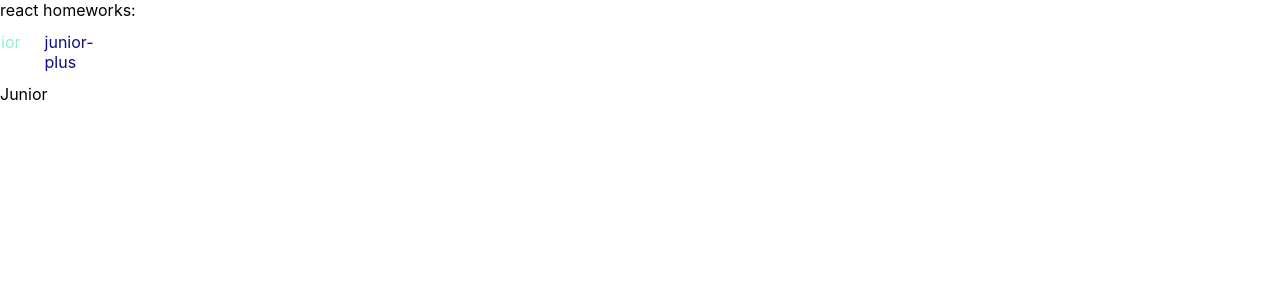
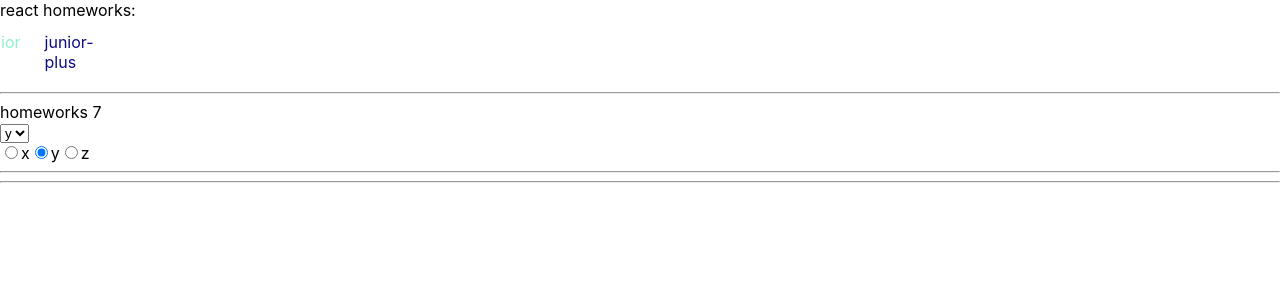
Before and after one commit to Viktoriyadegt/dz-ignat, a React (Create React App) app: page /#/junior in a window 1280 px wide. Shown: the top 300 px of the page. Built offline with nearby package versions, Linux system fonts and the light colour scheme.

Commit message:
dz-7 (radio_select)

```diff
--- a/src/p2-homeworks/h5/pages/Junior.tsx
+++ b/src/p2-homeworks/h5/pages/Junior.tsx
@@ -1,9 +1,10 @@
 import React from 'react'
+import HW7 from "../../h7/HW7";
 
 function Junior() {
     return (
         <div>
-            Junior
+           <HW7/>
         </div>
     )
 }
--- a/src/p2-homeworks/h7/common/c5-SuperSelect/SuperSelect.tsx
+++ b/src/p2-homeworks/h7/common/c5-SuperSelect/SuperSelect.tsx
@@ -14,14 +14,22 @@ const SuperSelect: React.FC<SuperSelectPropsType> = (
         ...restProps
     }
 ) => {
-    const mappedOptions: any[] = []; // map options with key
+    const mappedOptions: any[] = options ? options.map((m, i) => {
+        return <option
+            key={i}
+            onChange={onChangeOption}
+        >{m}
+        </option>
+    }) : [];
 
     const onChangeCallback = (e: ChangeEvent<HTMLSelectElement>) => {
-        // onChange, onChangeOption
+        onChange && onChangeCallback(e)
+        onChangeOption && onChangeOption(e.currentTarget.value)
+
     }
 
     return (
-        <select onChange={onChangeCallback} {...restProps}>
+        <select onChange={onChangeCallback}  {...restProps}>
             {mappedOptions}
         </select>
     )
--- a/src/p2-homeworks/h7/common/c6-SuperRadio/SuperRadio.tsx
+++ b/src/p2-homeworks/h7/common/c6-SuperRadio/SuperRadio.tsx
@@ -16,15 +16,21 @@ const SuperRadio: React.FC<SuperRadioPropsType> = (
     }
 ) => {
     const onChangeCallback = (e: ChangeEvent<HTMLInputElement>) => {
-        // onChange, onChangeOption
+        onChange && onChangeCallback(e)
+        onChangeOption && onChangeOption(e.currentTarget.value)
+
     }
 
 
-    const mappedOptions: any[] = options ? options.map((o, i) => ( // map options with key
+    const mappedOptions: any[] = options ? options.map((o, i) => (
         <label key={name + '-' + i}>
             <input
                 type={'radio'}
-                // name, checked, value, onChange
+                name={name}
+                checked={value===o}
+                value={o}
+                onChange={onChangeCallback}
+
             />
             {o}
         </label>
```
Also changed, not shown: src/p2-homeworks/h7/common/c5-SuperSelect/SuperSelect.module.css (added).
